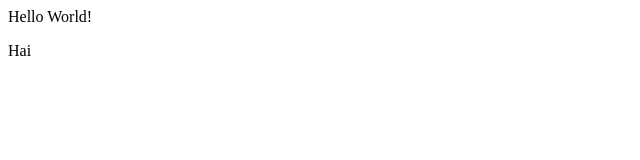
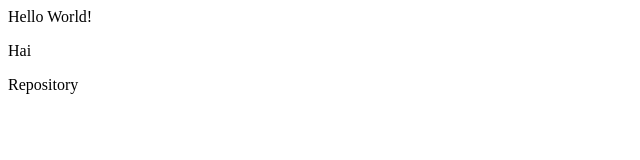
Before and after one commit to sathis1803/sss, a plain HTML site: page index.html in a window 1280 px wide. Shown: the full height of the page, 0-640 px from the left. Drawn offline with Linux system fonts and the light colour scheme.

Commit message:
changes in app index.html

```diff
--- a/index.html
+++ b/index.html
@@ -2,5 +2,6 @@
 <body>
 <p>Hello World!</p>
 <p>Hai</p>
+  <p>Repository</p>
 </body>
 </html>
```
